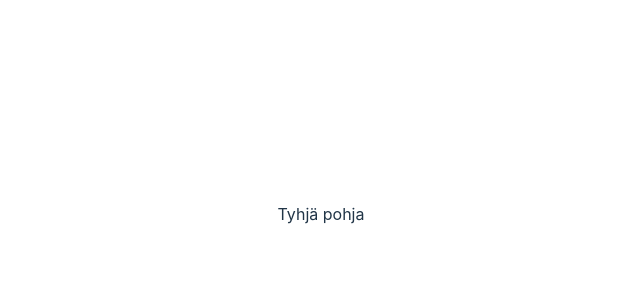
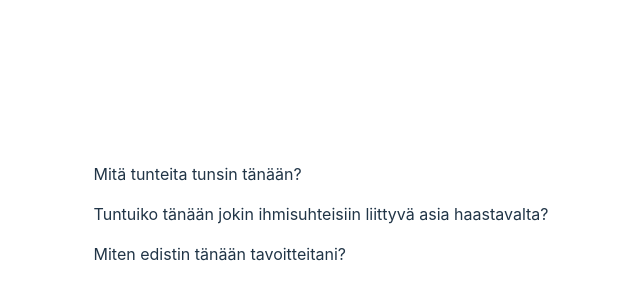
Before and after one commit to helikulomaa/ReactHarjoitustyoS24, a React (Vite) app: page / in a window 1280 px wide. Shown: the part 186-486 px from the top of the page, without its empty margins (319-959 px from the left). Built offline with nearby package versions, Linux system fonts and the light colour scheme.

Commit message:
Kysymysten listauksen toteutus

```diff
--- a/src/App.jsx
+++ b/src/App.jsx
@@ -1,12 +1,39 @@
 import { useState } from 'react'
 import './App.css'
+import Kysymyslista from './components/KysymysLista';
 
 function App() {
+
+  {/*Kysymykset ja kategoriat luotu ChatGPT:n avulla*/ }
+
+  const kysymykset = [
+    {
+      id: 1,
+      kysymys: 'Mitä tunteita tunsin tänään?',
+      luontipaiva: '3.9.2024',
+      kategoria: 'Tunteet ja itsehavainnointi',
+      kuva: ''
+    },
+    {
+      id: 2,
+      kysymys: 'Tuntuiko tänään jokin ihmisuhteisiin liittyvä asia haastavalta?',
+      luontipaiva: '12.9.2024',
+      kategoria: 'Ihmissuhteet ja vuorovaikutus',
+      kuva: ''
+    },
+    {
+      id: 3,
+      kysymys: 'Miten edistin tänään tavoitteitani?',
+      luontipaiva: '24.9.2024',
+      kategoria: 'Itsensäkehittäminen ja tulevaisuus',
+      kuva: ''
+    }
+  ];
 
   return (
     <>
       <div>
-        <p>Tyhjä pohja</p>
+        <Kysymyslista kysymykset={kysymykset} />
       </div>
     </>
   )
--- /dev/null
+++ b/src/components/Kysymyslista.jsx
@@ -0,0 +1,21 @@
+function Kysymyslista({ kysymykset }) {
+    /* Komponentti ottaa vastaan propsin nimeltä kysymykset. */
+
+    if (kysymykset.length == 0) {
+        return (<p>Kysymyksiä ei löydy</p>)
+    }
+    return (
+        <div> {
+            kysymykset.map(kysymys => {
+                return (
+                    <p key={kysymys.id}>
+                        {kysymys.kysymys}
+                    </p>
+                );
+            })
+        }
+        </div>
+    );
+}
+
+export default Kysymyslista;
```
